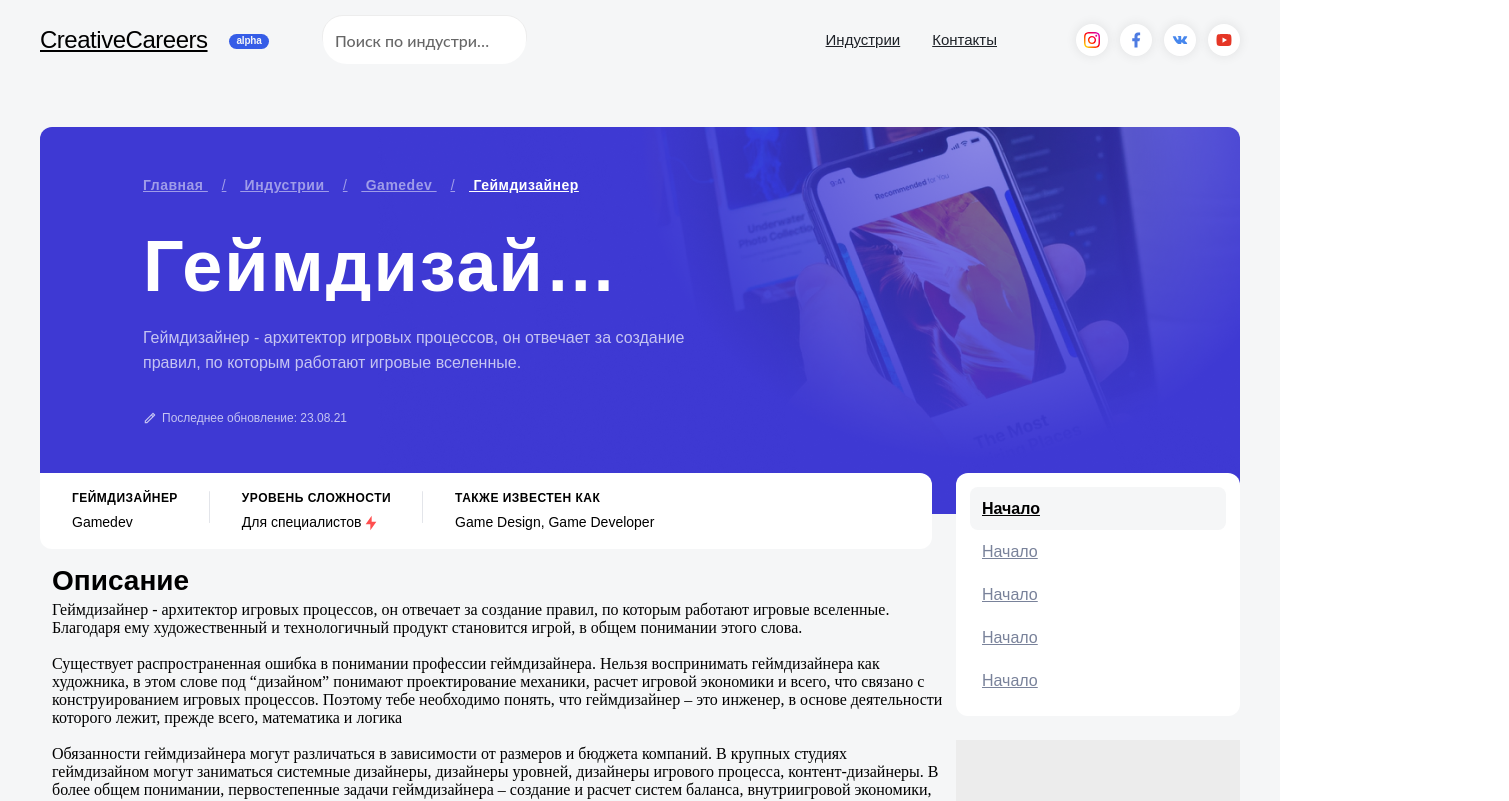
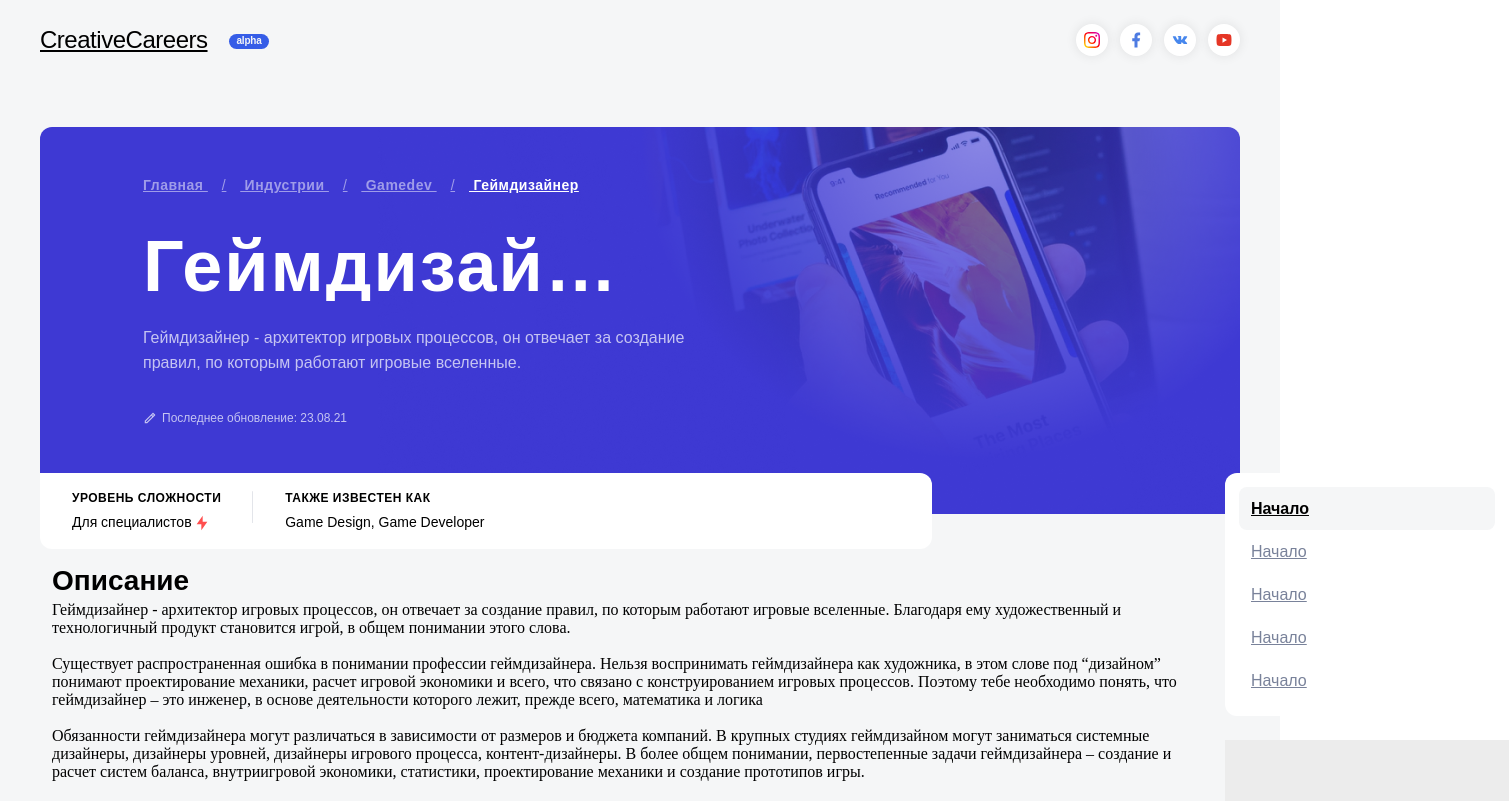
Before and after one commit to SinkP/creativecareers, a Nuxt app: page /profession in a window 1280 px wide. Shown: the top 801 px of the page, 1509 px wide, since content can reach past the window. Built offline with nearby package versions, Linux system fonts and the light colour scheme.

Commit message:
Исправление багов

```diff
--- a/assets/variables.scss
+++ b/assets/variables.scss
@@ -1,4 +1,5 @@
 $btn-icon-font-size: 18px;
+$btn-border-radius: 5px;
 
 * {
   margin: 0;
@@ -24,6 +25,9 @@ $btn-icon-font-size: 18px;
 @font-face {
   font-family: Lato;
   src: url('~/assets/fonts/Lato.ttf');
+}
+body {
+  height: 100vh;
 }
 .container {
   width: 100%;
--- a/components/Footer.vue
+++ b/components/Footer.vue
@@ -41,6 +41,7 @@ export default {
   width: 1201px;
   max-width: 100%;
   margin: 0 auto;
+  margin-top:auto;
   position: relative;
   display: flex;
   flex-direction: row;
--- a/components/Header.vue
+++ b/components/Header.vue
@@ -8,7 +8,7 @@
             <h2 class="logo-alpha__text">alpha</h2>
           </div>
         </div>
-        <div class="container_input">
+        <div v-if="false" class="container_input">
           <v-text-field
             label="Поиск по индустриям и профессиям"
             solo
@@ -18,11 +18,8 @@
         </div>
       </div>
       <div class="header__container header__container--right">
-        <a href="#" class="header__link">
+        <a v-if="false" href="#" class="header__link">
           Индустрии
-        </a>
-        <a href="#" class="header__link">
-          Контакты
         </a>
         <DAboutUs class="aboutus"/>
       </div>
--- a/components/Subscription.vue
+++ b/components/Subscription.vue
@@ -105,7 +105,7 @@ export default {
   line-height: 14px;
   letter-spacing: 0.04em;
   text-align: left;
-  border-radius: 8px;
+  border-radius: 5px;
 
   ::v-deep {
     .v-btn__content {
@@ -145,6 +145,7 @@ export default {
   text-overflow: ellipsis;
 }
 .link_agreement {
+  text-decoration: underline;
   color: #79829A;
 }
 </style>
--- a/components/global/Button.vue
+++ b/components/global/Button.vue
@@ -1,9 +1,10 @@
 <template lang="html">
   <v-btn
-  class="button"
-  color="#365DE7"
-  min-height="62px"
-  min-width="212px"
+    class="button"
+    color="#365DE7"
+    min-height="62px"
+    min-width="212px"
+    v-bind="options"
   >
     <p class="button__text">
       <slot/>
@@ -12,7 +13,12 @@
 </template>
 <script>
 export default {
-
+  props: {
+    options: {
+      type: Object,
+      default: () => {},
+    },
+  },
 }
 </script>
 <style lang="scss">
@@ -22,7 +28,7 @@ export default {
   display: flex;
   align-items: center;
   justify-content: center;
-  border-radius: 8px;
+  border-radius: 5px;
   background: #365DE7;
 }
 .button:hover {
--- a/components/profession/Specification.vue
+++ b/components/profession/Specification.vue
@@ -49,7 +49,6 @@ export default {
   border-top-left-radius: 0;
 
   &._reverse {
-    background: #F5F6F7;
     .title {
       font-family: Jost, sans-serif;
       font-style: normal;
--- a/layouts/default.vue
+++ b/layouts/default.vue
@@ -1,8 +1,10 @@
 <template lang="html">
   <div class="main-layout">
     <DHeader  />
-    <Nuxt  />
-    <DFooter />
+    <div class="content">
+      <Nuxt  />
+    </div>
+    <DFooter class="footer" />
   </div>
 </template>
 <script>
@@ -18,7 +20,16 @@ export default {
 <style lang="scss">
 .main-layout {
   width: 100%;
+  min-height: 100vh;
   padding-bottom: 31px;
   background-color: #F5F6F7;
+  display: flex;
+  flex-direction: column;
+  .content {
+    flex: 1 0 auto;
+  }
+  .footer {
+    flex-shrink: 0;
+  }
 }
 </style>
--- a/pages/home.vue
+++ /dev/null
@@ -1,94 +0,0 @@
-<template lang="html">
-  <main class="home">
-    <div class="home-wrapper">
-      <div>
-        <h1 class="home__title">
-          <span class="home__title--undefault">Помощь в карьере</span>
-            от HR и топовых специалистов
-        </h1>
-          <p class="home__text">
-            Управление брендом искажает конвергентный медийный канал.
-          </p>
-        <DButton class="home__button">
-          Начать поиск
-        </DButton>
-      </div>
-      <img class="home-image" src="~/assets/img/home_image/4.svg">
-      </div>
-  </main>
-</template>
-<script>
-import DButton from '~/components/global/Button.vue'
-export default {
-  components: {
-    DButton,
-  }
-}
-</script>
-<style lang="scss" scoped>
-.home {
-  width: 100%;
-  overflow: hidden;
-}
-
-.home-wrapper {
-  max-width: 1200px !important;
-  width: 100%;
-  height: 715px;
-  margin: 0 auto;
-  padding-left: 64px;
-  position: relative;
-  display: flex;
-  justify-content: space-between;
-  background: transparent !important;
-}
-.home__title {
-  max-width: 578px;
-  max-height: 210px;
-  margin-top: 149px;
-  font-family: Jost, sans-serif;
-  font-size: 64px;
-  font-style: normal;
-  font-weight: 500;
-  line-height: 70px;
-  letter-spacing: -0.03em;
-  text-align: left;
-  overflow: hidden;
-  text-overflow: ellipsis;
-}
-.home__title--undefault {
-  font-weight: 700;
-  color: #365DE7;
-}
-.home__text {
-  margin-top: 24px;
-  font-family: Rubik, sans-serif;
-  font-size: 16px;
-  font-style: normal;
-  font-weight: 400;
-  line-height: 25px;
-  letter-spacing: 0;
-  text-align: left;
-}
-.home__button {
-  margin-top: 32px;
-}
-.home-image {
-  position: absolute;
-  width: 947px;
-  height: 900.46px;
-  left: 450px;
-  top: -79px;
-  pointer-events: none;
-}
-
-@media (max-width: 1400px) {
-  .home {
-    padding-left: 50px;
-  }
-
-  .home-image {
-    left: 300px;
-  }
-}
-</style>
--- a/pages/index.vue
+++ b/pages/index.vue
@@ -1,12 +1,104 @@
 <template lang="html">
-  <main class="main-page">
-    <nuxt-link to="/Home">Главная</nuxt-link>
-    <nuxt-link to="/gamedev">Gamedev</nuxt-link>
-    <nuxt-link to="/profession">Карточка профессии</nuxt-link>
+  <main class="home">
+    <div class="home-wrapper">
+      <div>
+        <h1 class="home__title">
+          <span class="home__title--undefault">Помощь в карьере</span>
+            от HR и топовых специалистов
+        </h1>
+          <p class="home__text">
+            Управление брендом искажает конвергентный медийный канал.
+          </p>
+        <DButton
+          :options="{ nuxt: true, to: '/gamedev' }"
+          class="home__button"
+        >
+          Начать поиск
+        </DButton>
+      </div>
+      <img class="home-image" src="~/assets/img/home_image/4.svg">
+      </div>
   </main>
 </template>
 <script>
+import DButton from '~/components/global/Button.vue'
 export default {
-  layout: 'none',
+  components: {
+    DButton,
+  }
 }
 </script>
+<style lang="scss" scoped>
+.home {
+  width: 100%;
+  height: 100%;
+  overflow: hidden;
+}
+
+.home-wrapper {
+  max-width: 1200px !important;
+  width: 100%;
+  height: 715px;
+  margin: 0 auto;
+  padding-left: 64px;
+  position: relative;
+  display: flex;
+  justify-content: space-between;
+  background: transparent !important;
+}
+.home__title {
+  max-width: 578px;
+  max-height: 210px;
+  margin-top: 149px;
+  font-family: Jost, sans-serif;
+  font-size: 64px;
+  font-style: normal;
+  font-weight: 500;
+  line-height: 70px;
+  letter-spacing: -0.03em;
+  text-align: left;
+  overflow: hidden;
+  text-overflow: ellipsis;
+}
+.home__title--undefault {
+  font-weight: 700;
+  color: #365DE7;
+}
+.home__text {
+  margin-top: 24px;
+  font-family: Rubik, sans-serif;
+  font-size: 16px;
+  font-style: normal;
+  font-weight: 400;
+  line-height: 25px;
+  letter-spacing: 0;
+  text-align: left;
+}
+.home__button {
+  margin-top: 32px;
+}
+.home-image {
+  position: absolute;
+  width: 947px;
+  height: 900.46px;
+  left: 435px;
+  top: -79px;
+  pointer-events: none;
+}
+
+@media (max-width: 1400px) {
+  .home {
+    padding-left: 50px;
+  }
+
+  .home-image {
+    left: 300px;
+  }
+}
+</style>
+
+<style lang="scss">
+  .header {
+    background-color: #F5F6F7;
+  }
+</style>
--- a/pages/profession.vue
+++ b/pages/profession.vue
@@ -262,10 +262,6 @@ export default {
         },
       ],
       specification: [
-        {
-          title: 'Геймдизайнер',
-          description: 'Gamedev',
-        },
         {
           title: 'Уровень сложности',
           description: 'Для специалистов',
```
Also changed, not shown: package.json (line endings or trailing spaces).
